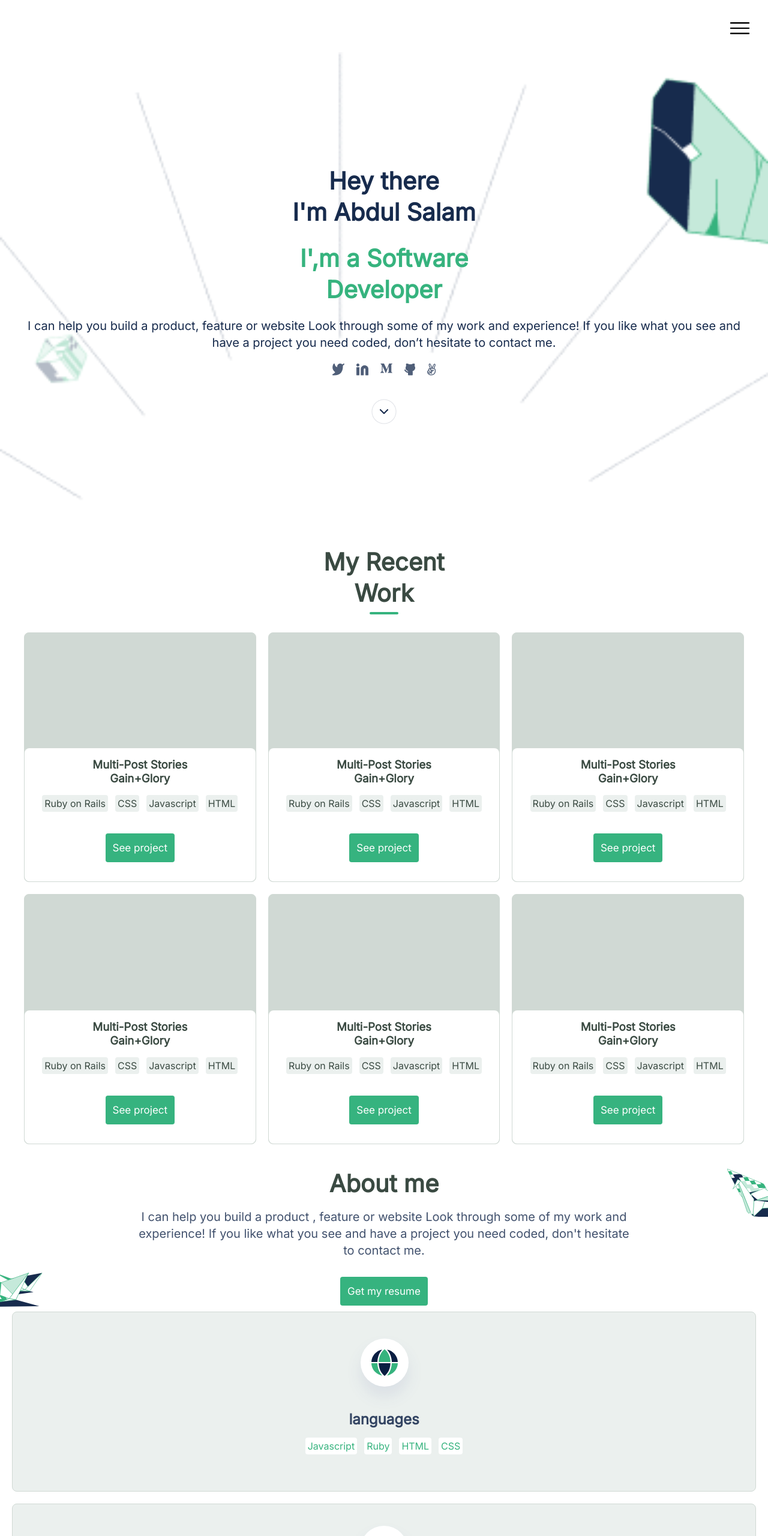
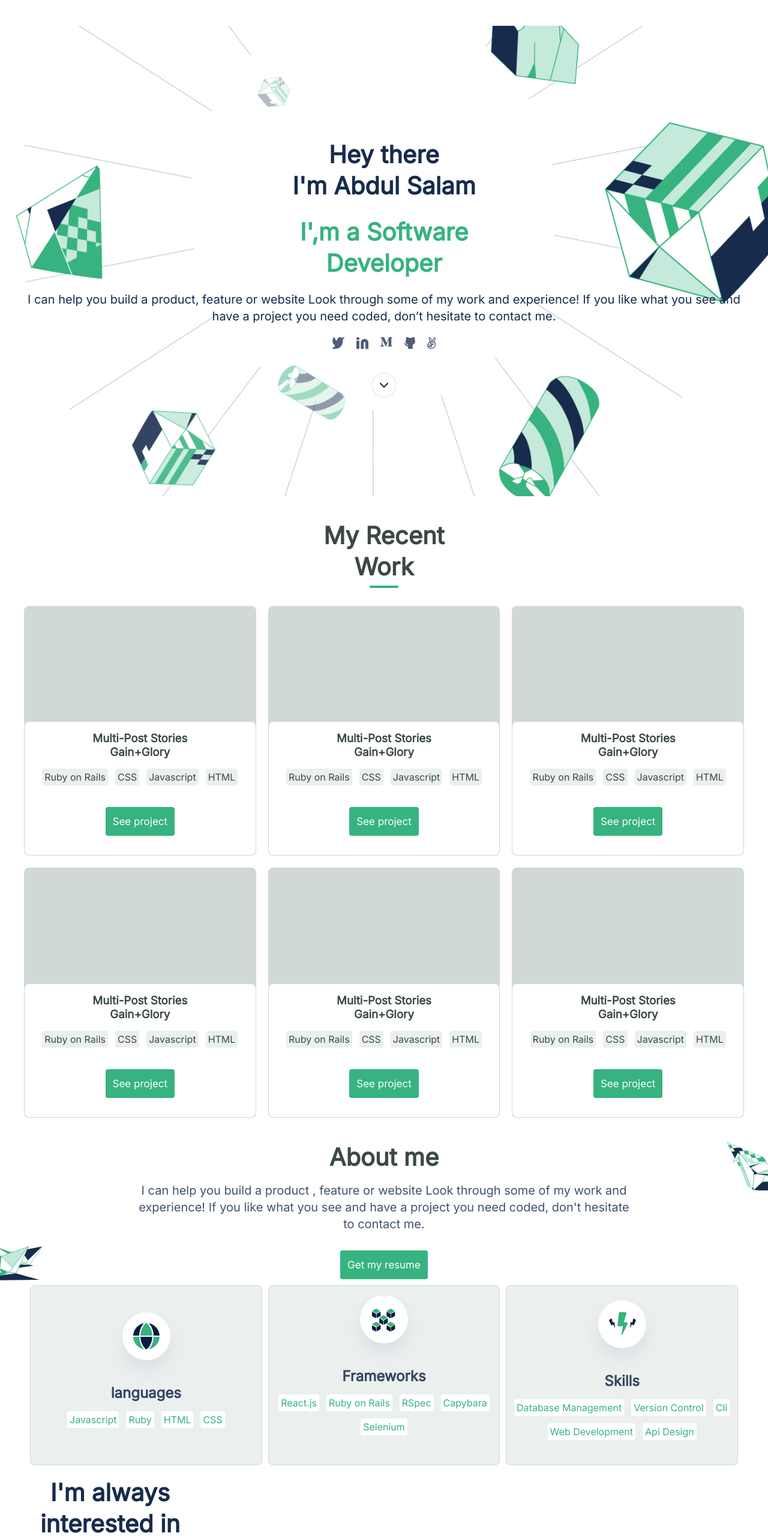
Before and after one commit to AbdulSalamAbro/portfolio-website, a website: page index.html in a window 1280 px wide. Shown: the top 2560 px of the page at 60% size. Drawn offline with Linux system fonts and the light colour scheme.

Commit message:
updated background image

```diff
--- a/styles.css
+++ b/styles.css
@@ -434,4 +434,36 @@
       padding-right: 220px;
       box-sizing: border-box;
     }
+
+    #portfolio-skills {
+      display: grid;
+      grid-template-columns: 1fr 1fr 1fr;
+      grid-auto-rows: minmax(300px, auto);
+      row-gap: 20px;
+      /* margin: 0 20px; */
+      justify-content: center;
+      column-gap: 10px;
+      margin-left: 50px;
+      margin-right: 50px;
+    }
+
+    #headline-section {
+      background-image: url("./assets/Header-llustration-desktop.png");
+      background-repeat: no-repeat;
+      background-size: 100%;
+
+      display: flex;
+      flex-direction: column;
+      flex-wrap: wrap;
+      justify-content: space-around;
+      width: 100%;
+      height: 100vh;
+    }
+
+    #mobile-navbar img{
+      display: none;
+    }
+
+
+
   }
```
Also changed, not shown: assets/Header-llustration-desktop.png (added).
